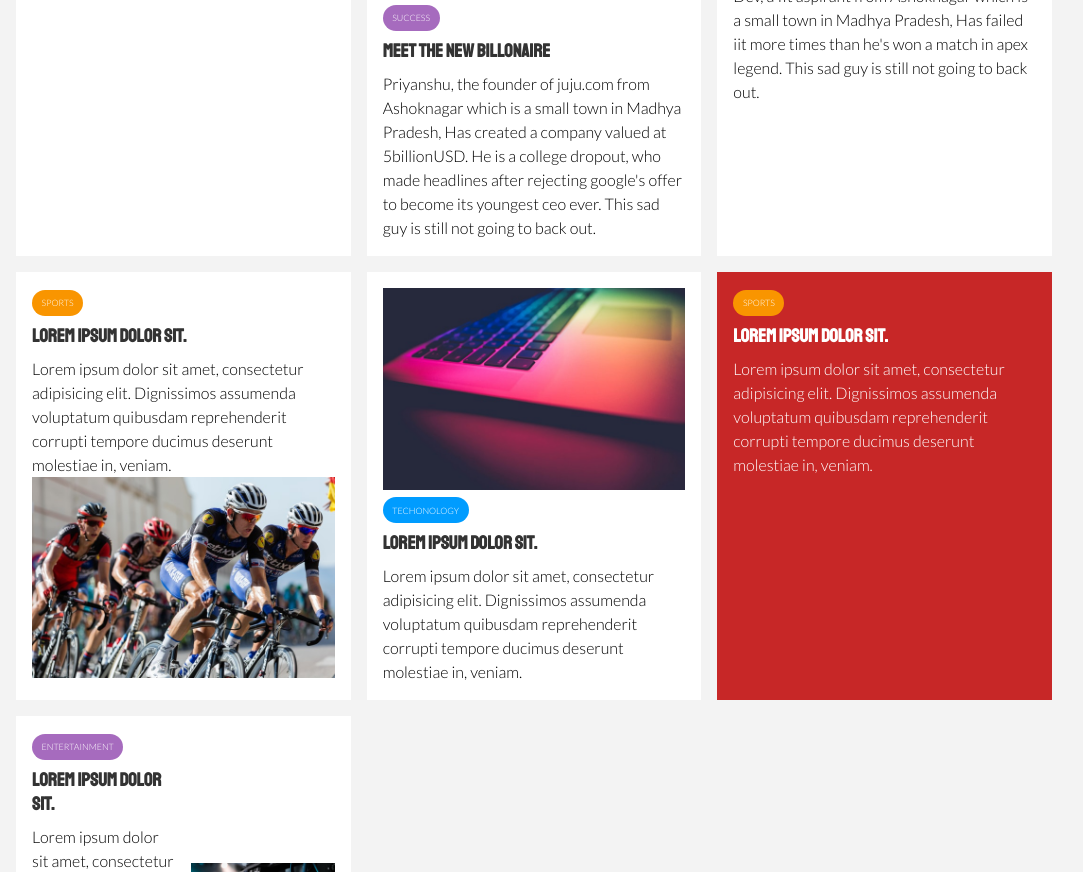
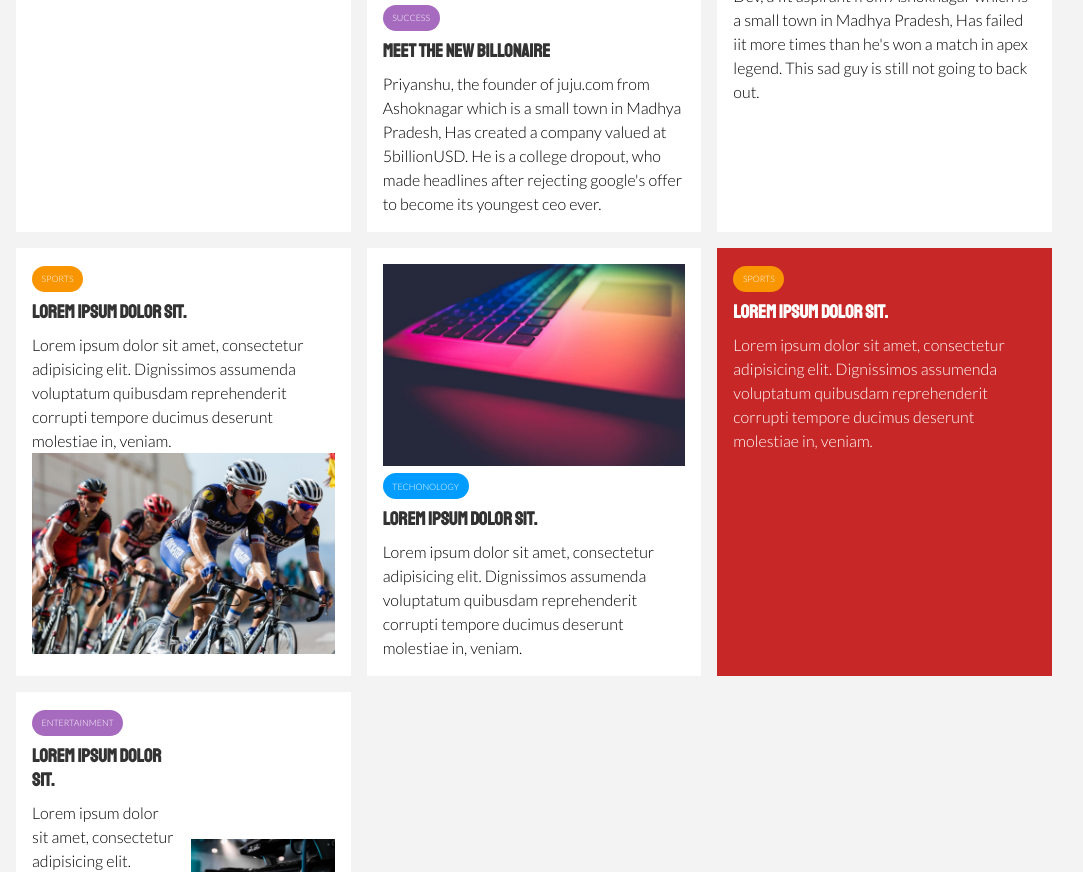
Before and after one commit to priyanshusingh18/AsknNews, a plain HTML site: page index.html in a window 1280 px wide. Shown: the part 1318-2190 px from the top of the page, without its empty margins (106-1189 px from the left). Drawn offline with Linux system fonts and the light colour scheme.

Commit message:
Update index.html

```diff
--- a/index.html
+++ b/index.html
@@ -118,7 +118,6 @@
               <p>
                 Priyanshu, the founder of juju.com from Ashoknagar which is a small town in Madhya Pradesh, Has created a company valued at 5billionUSD.
                 He is a college dropout, who made headlines after rejecting google's offer to become its youngest ceo ever.
-                This sad guy is still not going to back out.
               </p>
             </div>
           </article>
```
